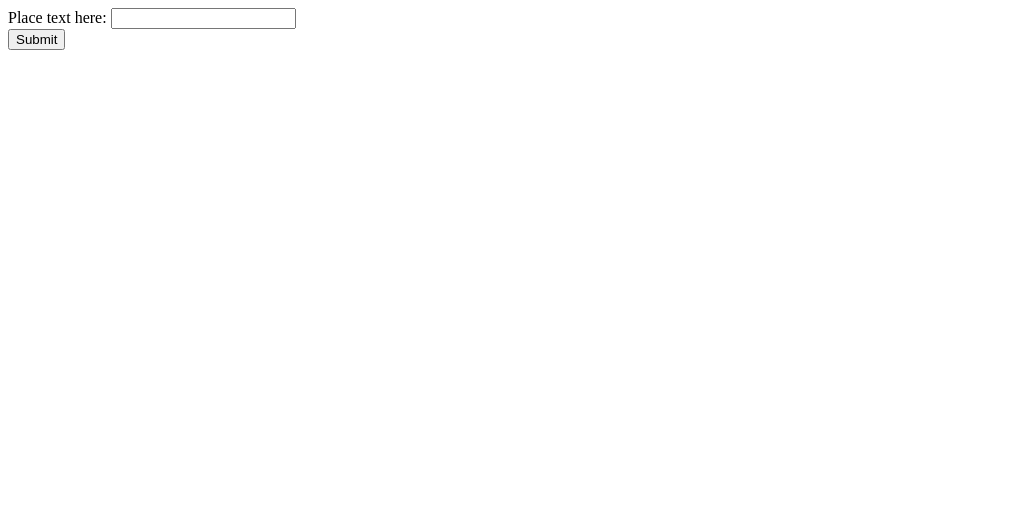
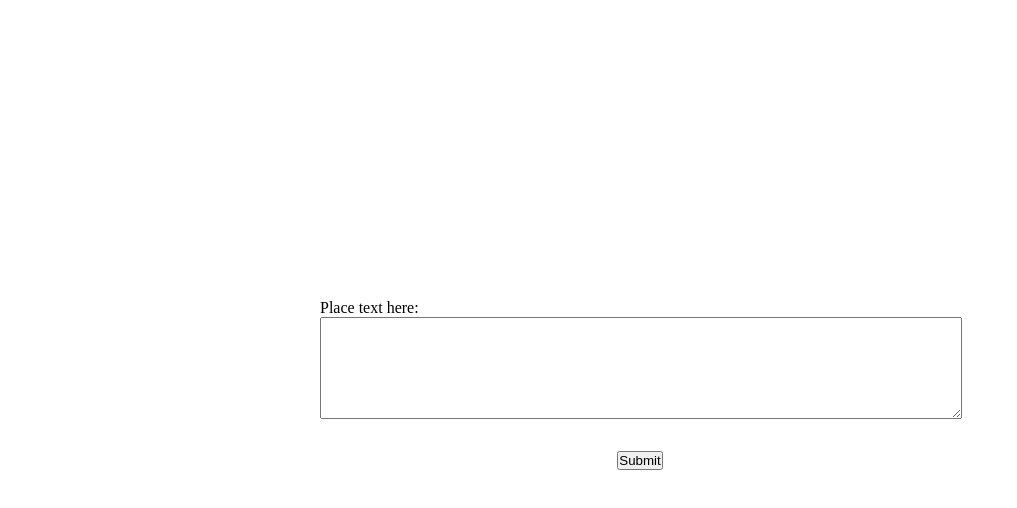
Before and after one commit to K-Zimny/Text-Converter, a plain HTML site: page index.html in a window 1280 px wide. Shown: the whole page, without its empty margins (0-1017 px from the left). Drawn offline with Linux system fonts and the light colour scheme.

Commit message:
Added cap on each sentence

```diff
--- a/index.html
+++ b/index.html
@@ -6,11 +6,12 @@
     <meta name="viewport" content="width=device-width, initial-scale=1.0">
     <title>Text Converter</title>
     <script src="/script.js" defer></script>
+    <link rel="stylesheet" href="/style.css">
 </head>
 <body>
-    <div>
+    <div class="input-box">
         <label for="textBoxDisplay">Place text here:</label>
-        <input type="text" name="textBoxDisplay" id="textBoxDisplay">
+        <textarea name="textBoxDisplay" id="textBoxDisplay"></textarea>
     </div>
     <div>
         <input id="submitDisplay" type="submit" value="Submit">
--- a/script.js
+++ b/script.js
@@ -2,11 +2,36 @@ submitBtn = document.getElementById("submitDisplay");
 textBox = document.getElementById("textBoxDisplay");
 resultDisplay = document.getElementById("resultDisplay")
 
+// //Transform upcase text to lowercase. Cap first Letter
+// submitBtn.addEventListener("click", function(){
+//     let textSubmission = textBox.value.toLowerCase();
+//     textSubmission = textSubmission.split("")
+//     textSubmission[0] = textSubmission[0].toUpperCase();
+//     textSubmission = textSubmission.join("");
+//     resultDisplay.innerHTML = textSubmission
+// })
+
+let textSubmission;
+let textArray = []
 //Transform upcase text to lowercase. Cap first Letter
 submitBtn.addEventListener("click", function(){
-    let textSubmission = textBox.value.toLowerCase();
+    textSubmission = textBox.value.toLowerCase();
     textSubmission = textSubmission.split("")
+    // console.log(textSubmission)
     textSubmission[0] = textSubmission[0].toUpperCase();
     textSubmission = textSubmission.join("");
     resultDisplay.innerHTML = textSubmission
 })
+
+submitBtn.addEventListener("click", function(){
+    textSubmission = textSubmission.split(". ")
+    console.log(textSubmission)
+    for (let index = 0; index < textSubmission.length; index++) {
+        textSubmission[index] = textSubmission[index].charAt(0).toUpperCase() + textSubmission[index].slice(1);
+    }
+    // textArray = textArray.split("")
+    console.log(textSubmission)
+    textSubmission = textSubmission.join(". ")
+    resultDisplay.innerHTML = textSubmission
+
+})
--- /dev/null
+++ b/style.css
@@ -0,0 +1,28 @@
+* {
+    margin: 0;
+    padding: 0;
+}
+
+body {
+    display: flex;
+    align-items: center;
+    justify-content: center;
+    height: 100vh;
+    flex-direction: column;
+    gap: 2rem;
+}
+
+label,
+textarea {
+    display: block;
+}
+
+textarea {
+    width: 100%;
+    height: 100px;
+}
+
+.input-box {
+    width: 50vw;
+    min-width: 350px;
+}
```
